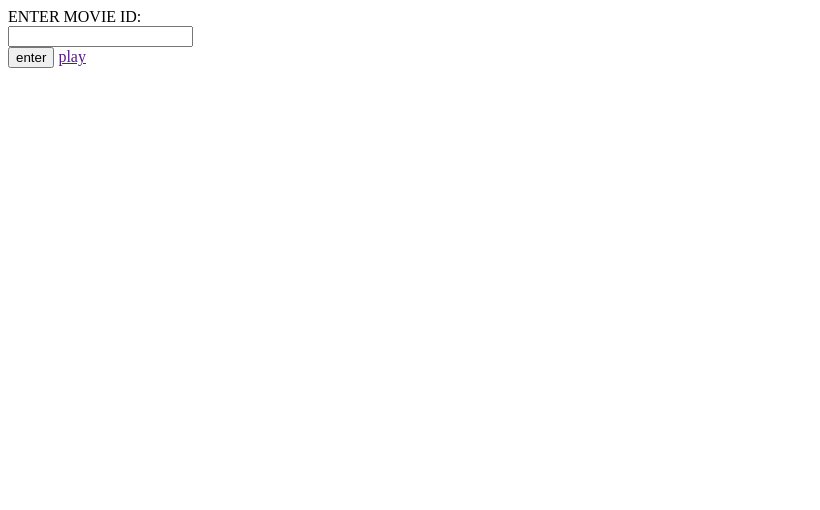
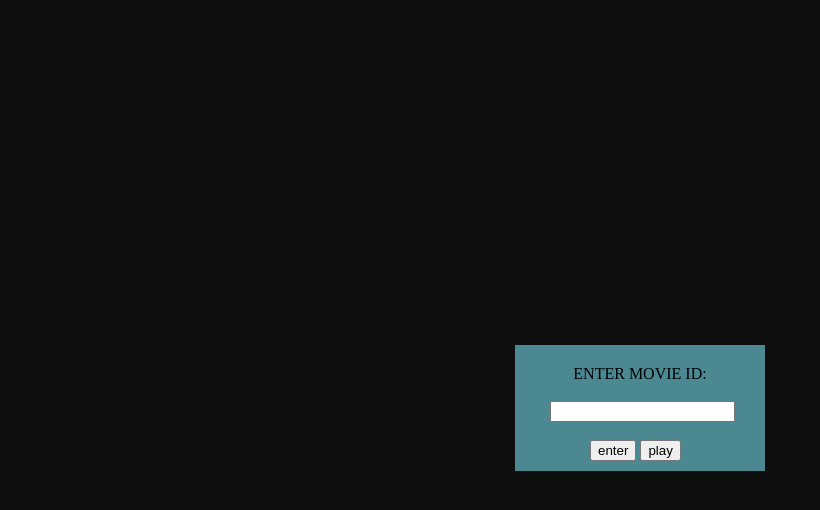
Before and after one commit to shashank4965/movie-demo, a plain HTML site: page index.html in a window 1280 px wide. Shown: the whole page, without its empty margins (0-820 px from the left). Drawn offline with Linux system fonts and the light colour scheme.

Commit message:
Add files via upload

```diff
--- a/index.html
+++ b/index.html
@@ -4,16 +4,20 @@
     <meta charset="UTF-8">
     <meta name="viewport" content="width=device-width, initial-scale=1.0">
     <title>Document</title>
+    <link rel="stylesheet" href="style.css">
 
 </head>
 <body>
+    <div class="wrapper">
     <form onsubmit="return myfunction(event)">
-        <label for="name">ENTER MOVIE ID:</label><br>
-        <input type="text" id="name"><br>
+        <div class="header"><label for="name" >ENTER MOVIE ID:</label></div><br>
+        <input type="text" id="name" class="inputbox" ><br><br>
+        <div class="buttons1">
         <button type="submit" onclick="myfunction()">enter</button>
-        <a href="" name="play" id="play" >play</a>
+        <button ><a href="" name="play" id="play" >play</a></button>
+        </div>
     </form>
-
+    </div>
     <script>
         function myfunction(event){
             event.preventDefault();
--- a/style.css
+++ b/style.css
@@ -0,0 +1,34 @@
+body{
+    display: flex;
+    justify-content: center;
+    align-items: center;
+    min-height: 100vh;
+    background-color: rgb(14, 14, 15);
+    height: 100%;
+
+}
+
+.wrapper{
+    background-color: rgb(75, 136, 146);
+    width: 250px;
+    align-items: center;
+    padding-bottom: 10px;
+
+}
+.header{
+    text-align: center;
+    margin-top: 20px;
+}
+.inputbox{
+    margin-left: 35px;
+
+}
+
+.buttons1{
+    align-items: center;
+    margin-left: 75px;
+}
+a{
+    text-decoration: none;
+    color: black;
+}
```
